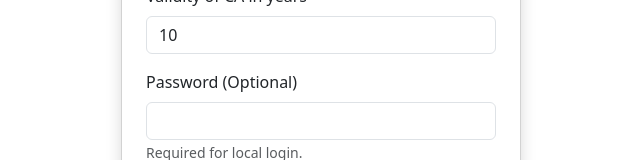
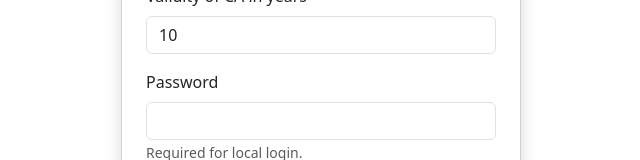
Before and after one commit to kimberlyeet/VaulTLS, a Vue app in the folder frontend/: page /first-setup in a window 1280 px wide. Shown: the part 464-624 px from the top of the page, without its empty margins (319-959 px from the left). Built offline with nearby package versions, Linux system fonts and the light colour scheme; no server answers.

Commit message:
Fix wording

```diff
--- a/frontend/src/views/FirstSetupView.vue
+++ b/frontend/src/views/FirstSetupView.vue
@@ -55,7 +55,7 @@
 
         <!-- Password field is always available, but not required if OIDC is enabled -->
         <div class="mb-3">
-          <label for="password" class="form-label">Password (Optional)</label>
+          <label for="password" class="form-label">Password</label>
           <input
               id="password"
               type="password"
```
